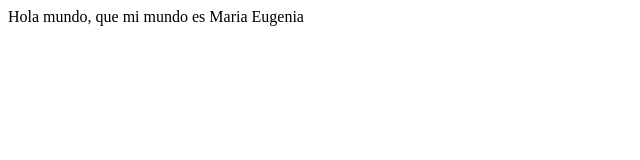
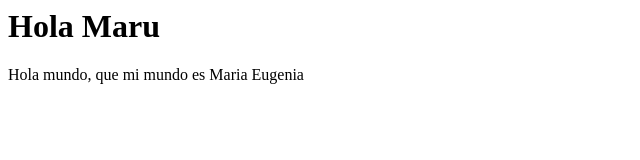
Before and after one commit to Roliat/muxocode, a plain HTML site: page index.htm in a window 1280 px wide. Shown: the whole page, without its empty margins (0-640 px from the left). Drawn offline with Linux system fonts and the light colour scheme.

Commit message:
Prueba de subida automática

```diff
--- a/index.htm
+++ b/index.htm
@@ -1 +1,2 @@
+<h1>Hola Maru</h1>
 Hola mundo, que mi mundo es Maria Eugenia
```
